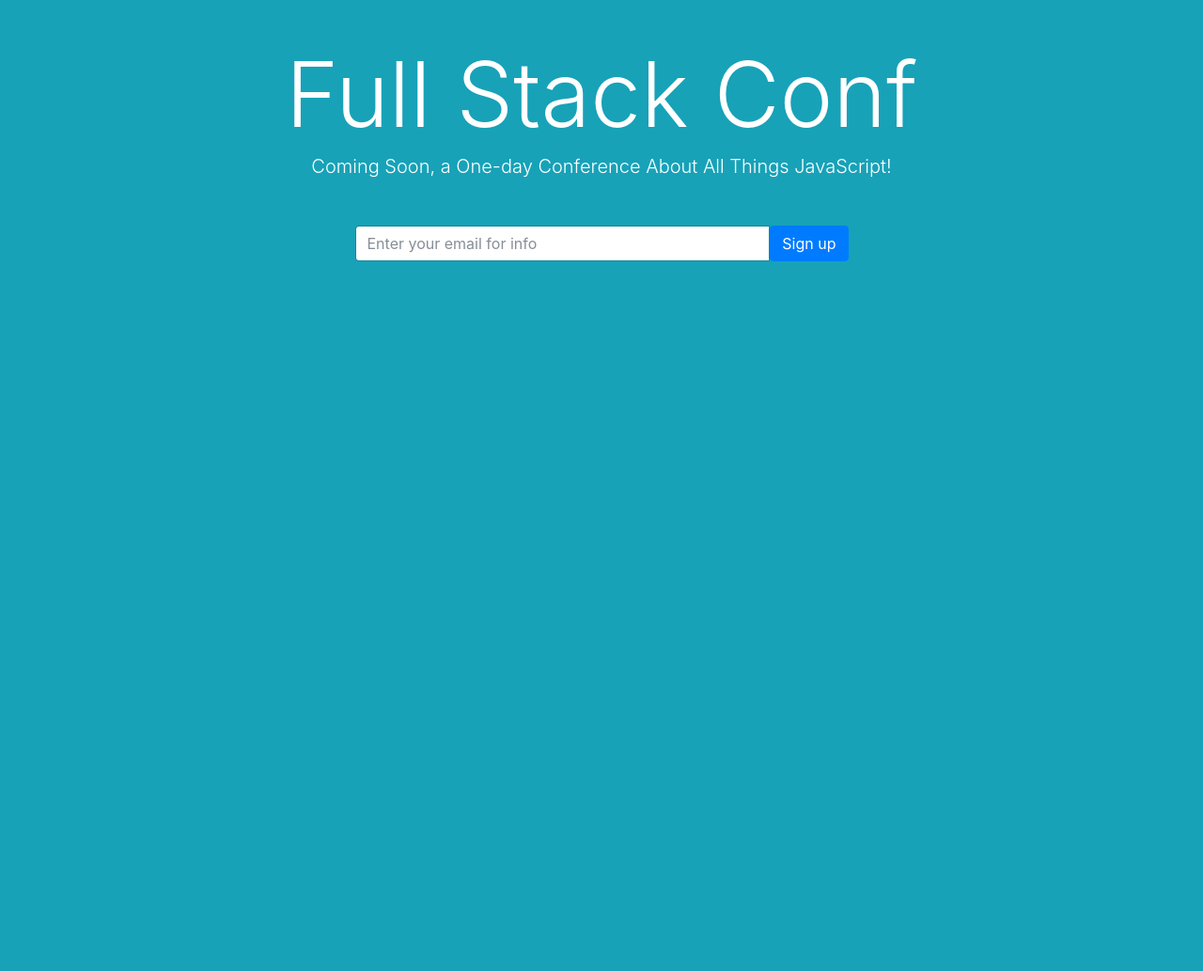
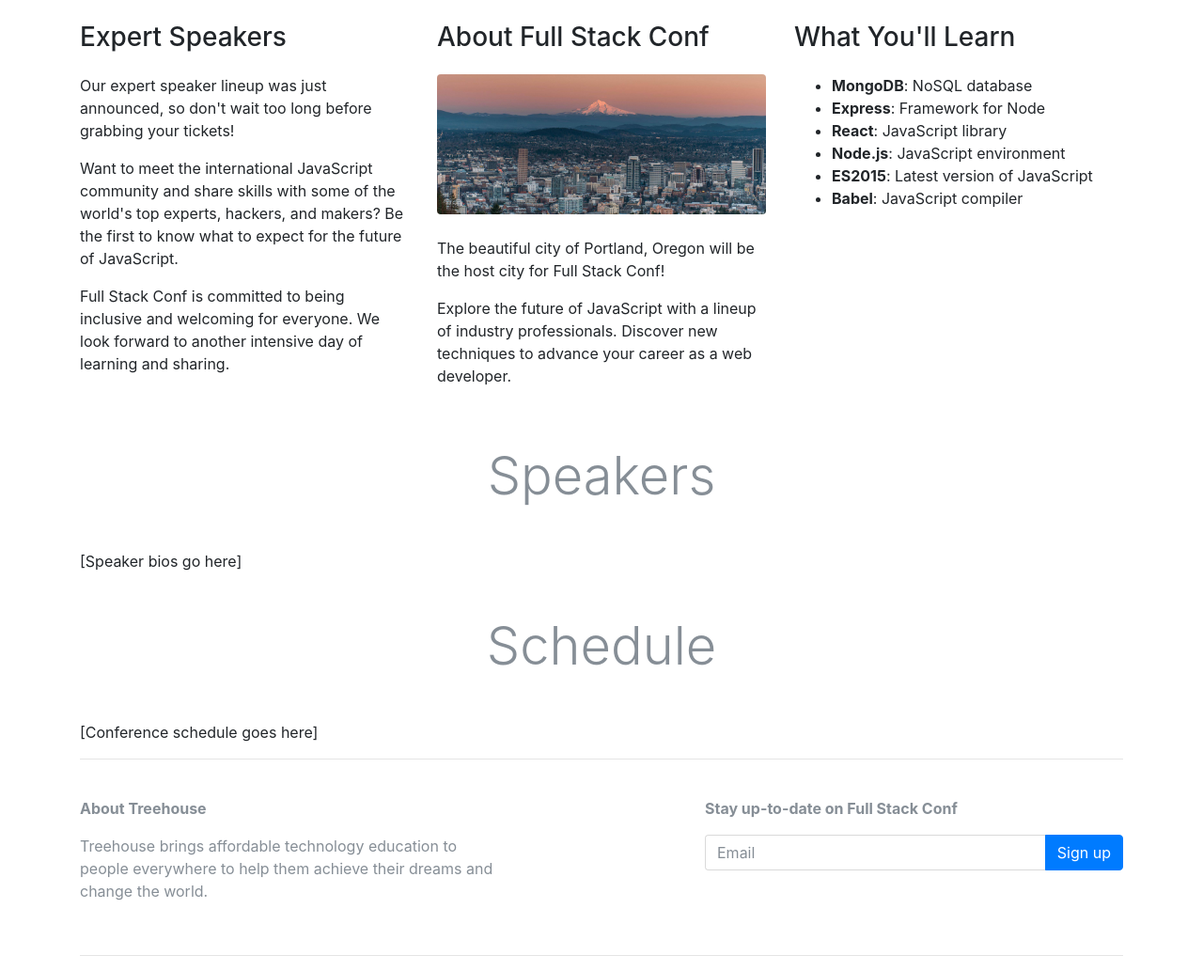
Before and after one commit to philrcrawford/full-stack-conf, a plain HTML site: page index.html in a window 1280 px wide. Shown: the whole page at 94% size. Before the commit the page ends 800 px from the top, so only its background shows below. Drawn offline with nearby package versions, Linux system fonts and the light colour scheme.

Commit message:
Add main layout and initial bootstrap

```diff
--- a/index.html
+++ b/index.html
@@ -9,18 +9,69 @@
     <!-- Bootstrap CSS -->
     <link rel="stylesheet" href="https://maxcdn.bootstrapcdn.com/bootstrap/4.0.0-beta/css/bootstrap.min.css" integrity="sha384-/Y6pD6FV/Vv2HJnA6t+vslU6fwYXjCFtcEpHbNJ0lyAFsXTsjBbfaDjzALeQsN6M" crossorigin="anonymous">
   </head>
-  <body class="bg-info text-white">
-    <div class="container text-center">
-      <h1 class="display-1 mt-5">Full Stack Conf</h1>
-      <p class="lead mb-5">Coming Soon, a One-day Conference About All Things JavaScript!</p>
-      <div class="col-lg-6 mx-auto">
-        <div class="input-group mb-3">
-          <input type="text" class="form-control" placeholder="Enter your email for info" aria-label="Enter your email for info">
-        <div class="input-group-append">
-          <button class="btn btn-primary" type="button">Sign up</button>
+  <body>
+    <div class="container pt-4">
+      <!-- about -->
+      <div class="row">
+        <div class="col-lg order-lg-2">
+          <h3 class="mb-4">About Full Stack Conf</h3>
+          <img class="mb-4 img-fluid rounded d-none d-sm-block" src="img/pdx.jpg" alt="Portland">
+           <p>The beautiful city of Portland, Oregon will be the host city for Full Stack Conf!</p>
+          <p>Explore the future of JavaScript with a lineup of industry professionals. Discover new techniques to advance your career as a web developer.</p>
+        </div>
+        <div class="col-lg order-lg-1">
+          <h3 class="mb-4">Expert Speakers</h3>
+          <p>Our expert speaker lineup was just announced, so don't wait too long before grabbing your tickets!</p>
+          <p>Want to meet the international JavaScript community and share skills with some of the world's top experts, hackers, and makers? Be the first to know what to expect for the future of JavaScript.</p>
+          <p>Full Stack Conf is committed to being inclusive and welcoming for everyone. We look forward to another intensive day of learning and sharing.</p>
+        </div>
+        <div class="col-lg order-lg-3">
+          <h3 class="mb-4">What You'll Learn</h3>
+          <ul>
+            <li><strong>MongoDB</strong>: NoSQL database</li>
+            <li><strong>Express</strong>: Framework for Node</li>
+            <li><strong>React</strong>: JavaScript library</li>
+            <li><strong>Node.js</strong>: JavaScript environment</li>
+            <li><strong>ES2015</strong>: Latest version of JavaScript</li>
+            <li><strong>Babel</strong>: JavaScript compiler</li>
+          </ul>
+        </div>
+      </div> <!-- /about -->
+
+      <!-- speakers -->
+      <h1 class="display-4 text-center my-5 text-muted">Speakers</h1>
+      [Speaker bios go here]
+      <!-- /speakers -->
+
+      <!-- schedule -->
+      <h1 class="display-4 text-center my-5 text-muted">Schedule</h1>
+      [Conference schedule goes here]
+      <!-- schedule -->
+    <!-- signup form -->
+      <hr>
+      <div class="row py-4 text-muted">
+        <div class="col-md col-xl-5">
+          <p><strong>About Treehouse</strong></p>
+          <p>Treehouse brings affordable technology education to people everywhere to help them achieve their dreams and change the world.</p>
+        </div>
+        <div class="col-md col-xl-5 ml-auto">
+          <p><strong>Stay up-to-date on Full Stack Conf</strong></p>
+          <div class="input-group">
+            <input type="text" class="form-control" placeholder="Email">
+            <span class="input-group-btn">
+              <button class="btn btn-primary" type="button">Sign up</button>
+            </span>
+          </div>
+        </div>
       </div>
-      </div>
-</div>
-    </div>
+      <hr><!-- /signup form -->
+    </div> <!-- /.container -->
+
+
+    <!-- Optional JavaScript -->
+    <!-- jQuery first, then Popper.js, then Bootstrap JS -->
+    <script src="https://code.jquery.com/jquery-3.2.1.slim.min.js" integrity="sha384-KJ3o2DKtIkvYIK3UENzmM7KCkRr/rE9/Qpg6aAZGJwFDMVNA/GpGFF93hXpG5KkN" crossorigin="anonymous"></script>
+    <script src="https://cdnjs.cloudflare.com/ajax/libs/popper.js/1.11.0/umd/popper.min.js" integrity="sha384-b/U6ypiBEHpOf/4+1nzFpr53nxSS+GLCkfwBdFNTxtclqqenISfwAzpKaMNFNmj4" crossorigin="anonymous"></script>
+    <script src="https://maxcdn.bootstrapcdn.com/bootstrap/4.0.0-beta/js/bootstrap.min.js" integrity="sha384-h0AbiXch4ZDo7tp9hKZ4TsHbi047NrKGLO3SEJAg45jXxnGIfYzk4Si90RDIqNm1" crossorigin="anonymous"></script>
   </body>
 </html>
```
